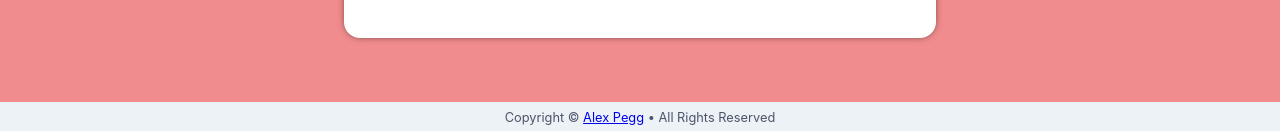
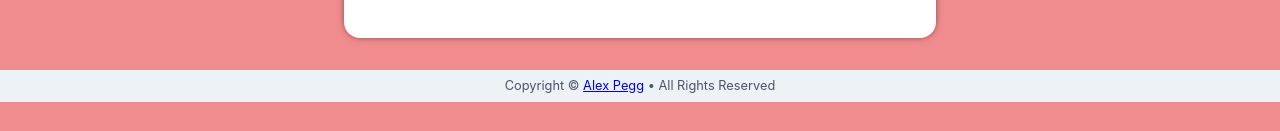
Before and after one commit to peggalex/homepage, a React (Create React App) app in the folder react_app/: page / in a window 1280 px wide. Shown: the part 1791-1922 px from the top of the page. After the commit the page ends 1893 px from the top, so only its background shows below. Built offline with nearby package versions, Linux system fonts and the light colour scheme.

Commit message:
footer created routing bug, attempting to fix by moving footer into route el

```diff
--- a/react_app/src/App.css
+++ b/react_app/src/App.css
@@ -492,6 +492,7 @@ button {
 footer {
   background-color: var(--grey200);
   height: 2rem;
+  width: 100%;
 }
 
 footer > p {
--- a/react_app/src/App.tsx
+++ b/react_app/src/App.tsx
@@ -426,11 +426,9 @@ function App({ initialTab }: { initialTab: string }): JSX.Element {
 						<Route path="/" component={aboutPage}/>
 					</Switch>
 				</section>
-
-				<footer></footer>
+				<MyFooter/>
 			</div>
 		</Router>
-		<MyFooter/>
 	</MobileContext.Provider>
 }
 
```
